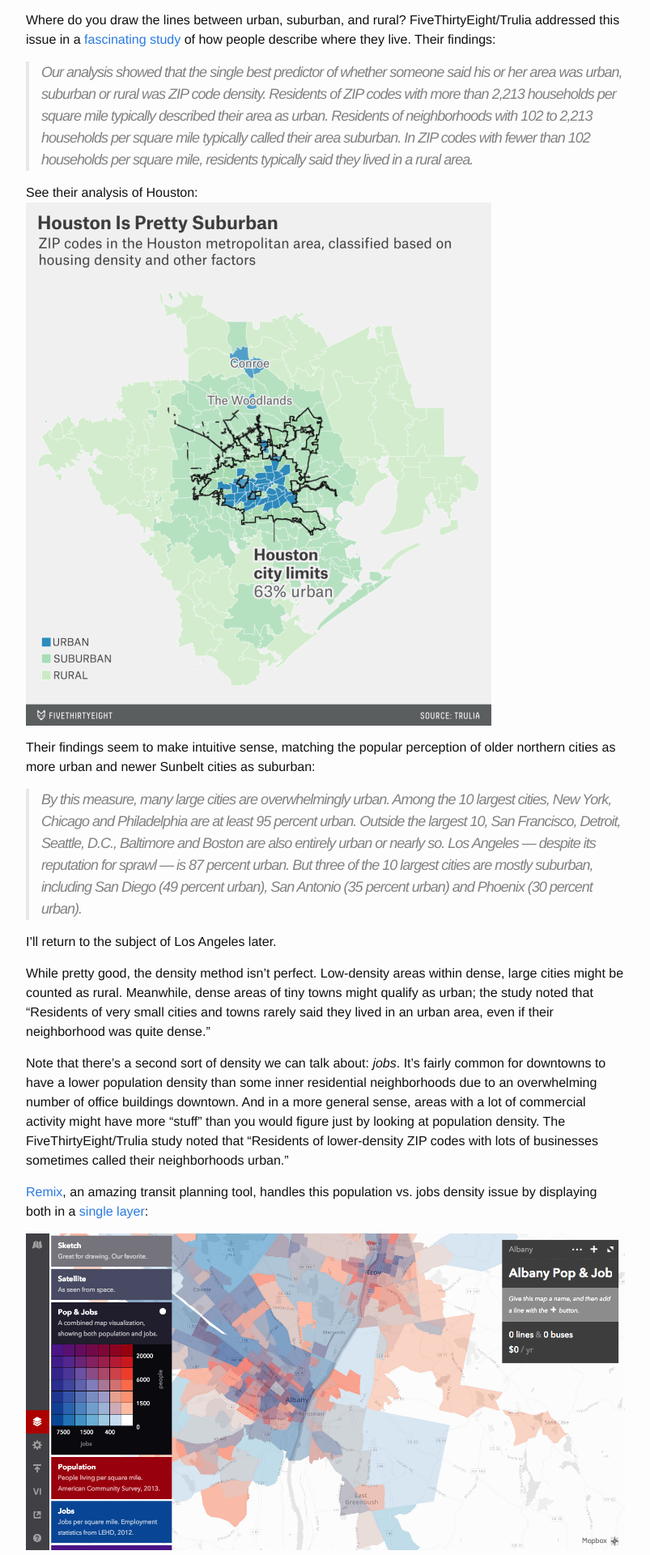
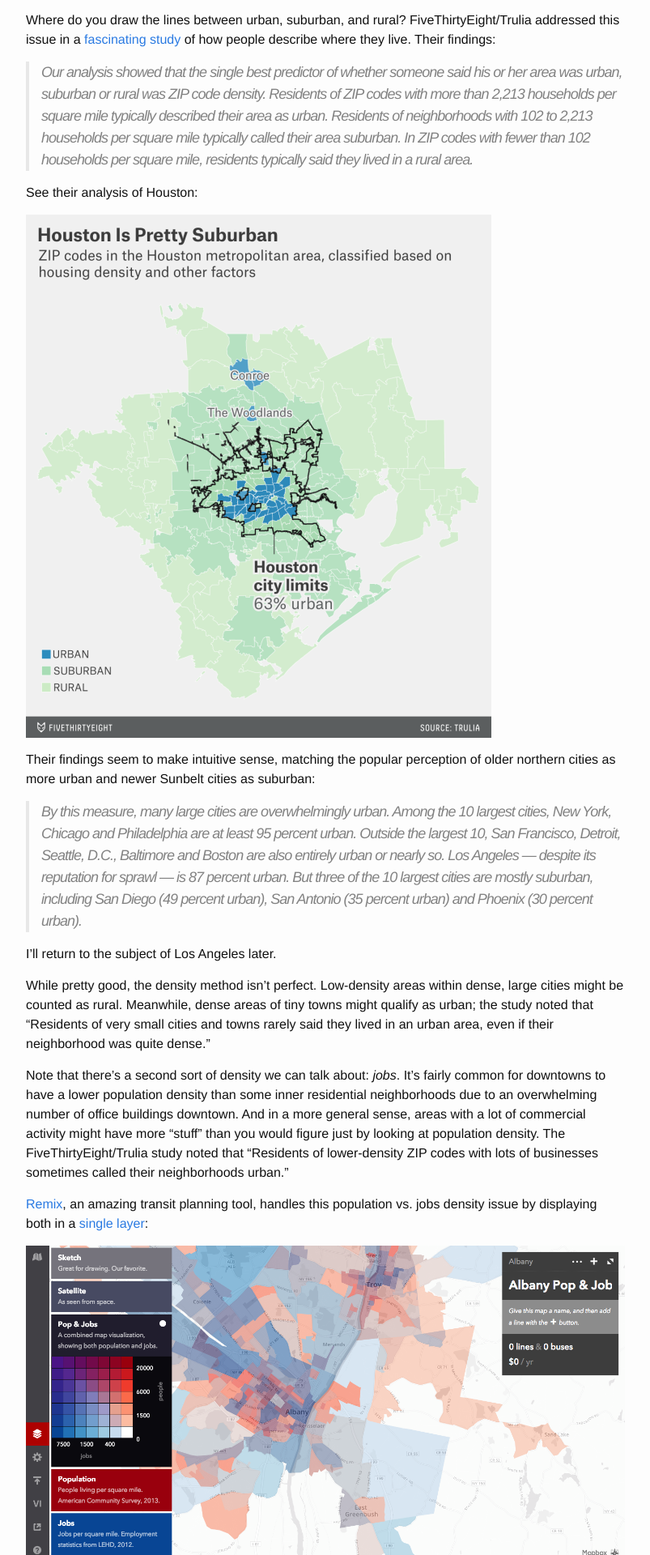
Before and after one commit to gregjd/gregjd.github.io, a Jekyll site: the page built from _posts/2016-03-27-what-does-urban-mean.md, in a window 1280 px wide. Shown: the part 637-2557 px from the top of the page at 81% size, without its empty margins (238-1041 px from the left). Built offline with Jekyll 4.4.1, drawn with Linux system fonts in a browser that asks for light colours; Markdown is read by kramdown in place of the engine named in the settings.

Commit message:
Fix spacing around iframes

```diff
--- a/_posts/2016-03-27-what-does-urban-mean.md
+++ b/_posts/2016-03-27-what-does-urban-mean.md
@@ -25,6 +25,7 @@
 > Our analysis showed that the single best predictor of whether someone said his or her area was urban, suburban or rural was ZIP code density. Residents of ZIP codes with more than 2,213 households per square mile typically described their area as urban. Residents of neighborhoods with 102 to 2,213 households per square mile typically called their area suburban. In ZIP codes with fewer than 102 households per square mile, residents typically said they lived in a rural area.
 
 See their analysis of Houston:
+
 ![Houston metro area FiveThirtyEight image](/images/Houston_Urban_Breakdown_538.png)
 
 Their findings seem to make intuitive sense, matching the popular perception of older northern cities as more urban and newer Sunbelt cities as suburban:
@@ -71,7 +72,7 @@
 
 The list of attributes that make a place seem "suburban" isn't as long or salient as the urban list, but a prominent example might be vinyl siding --- and more generally, cheap building materials. Of course, this can also be found in plenty of big cities. For example, the Philadelphia Housing Authority has created a number of developments that include cookie-cutter suburban-style houses:
 
-<iframe src="https://www.google.com/maps/embed?pb=!1m13!1m11!1m3!1d362.59902680222876!2d-75.1572843227365!3d39.966158525358715!2m2!1f0!2f41.639457259737625!3m2!1i1024!2i768!4f20!5e1!3m2!1sen!2sus!4v1459127486995" width="600" height="450" frameborder="0" style="border:0" allowfullscreen></iframe>
+<iframe src="https://www.google.com/maps/embed?pb=!1m13!1m11!1m3!1d362.59902680222876!2d-75.1572843227365!3d39.966158525358715!2m2!1f0!2f41.639457259737625!3m2!1i1024!2i768!4f20!5e1!3m2!1sen!2sus!4v1459127486995" width="600" height="450" frameborder="0" style="border:0" allowfullscreen></iframe><br>
 
 I've never been a fan.
 
@@ -100,11 +101,11 @@
 
 It's not so great for pedestrians and bicyclists. Turn around from the Metro station and you're greeted with wide suburban arterials roads that are quite a challenge to cross and don't do much to slow car speeds.
 
-<iframe src="https://www.google.com/maps/embed?pb=!1m0!3m2!1sen!2sus!4v1459130824778!6m8!1m7!1s0KmecNm_mJdi9iWtqkCvIQ!2m2!1d38.99466271596926!2d-77.03058187843575!3f56.939399348409694!4f-4.92820543017686!5f0.7820865974627469" width="600" height="450" frameborder="0" style="border:0" allowfullscreen></iframe>
+<iframe src="https://www.google.com/maps/embed?pb=!1m0!3m2!1sen!2sus!4v1459130824778!6m8!1m7!1s0KmecNm_mJdi9iWtqkCvIQ!2m2!1d38.99466271596926!2d-77.03058187843575!3f56.939399348409694!4f-4.92820543017686!5f0.7820865974627469" width="600" height="450" frameborder="0" style="border:0" allowfullscreen></iframe><br>
 
 This pattern can be found throughout the DC suburbs. Over in Arlington, Crystal City consists of many large buildings in close proximity to a Metro station (again, with frequent service). Yet it centers on an enormous highway.
 
-<iframe src="https://www.google.com/maps/embed?pb=!1m0!3m2!1sen!2sus!4v1459131436873!6m8!1m7!1sEWd9Q1umjTX_6tKd3LosWw!2m2!1d38.85626347959619!2d-77.05229274402176!3f147.82750223278327!4f4.43524600848869!5f0.7820865974627469" width="600" height="450" frameborder="0" style="border:0" allowfullscreen></iframe>
+<iframe src="https://www.google.com/maps/embed?pb=!1m0!3m2!1sen!2sus!4v1459131436873!6m8!1m7!1sEWd9Q1umjTX_6tKd3LosWw!2m2!1d38.85626347959619!2d-77.05229274402176!3f147.82750223278327!4f4.43524600848869!5f0.7820865974627469" width="600" height="450" frameborder="0" style="border:0" allowfullscreen></iframe><br>
 
 It's a total abomination for pedestrians and bicyclists. And the highway is named after Confederate president [Jefferson Davis](https://en.wikipedia.org/wiki/Jefferson_Davis)!
 
```
